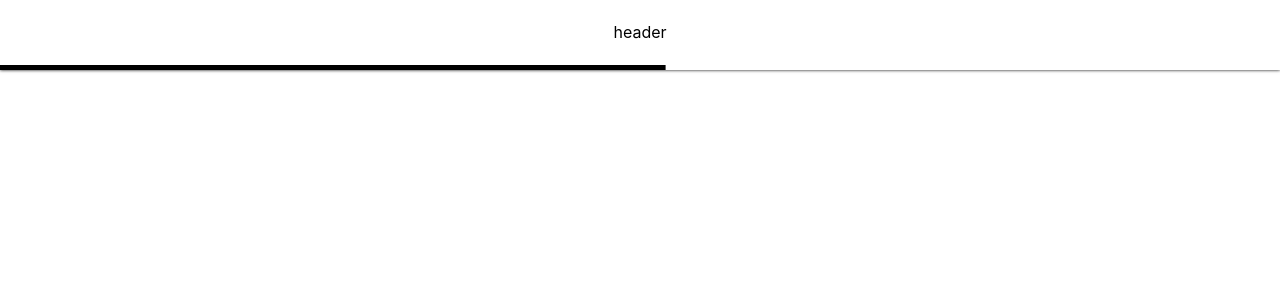
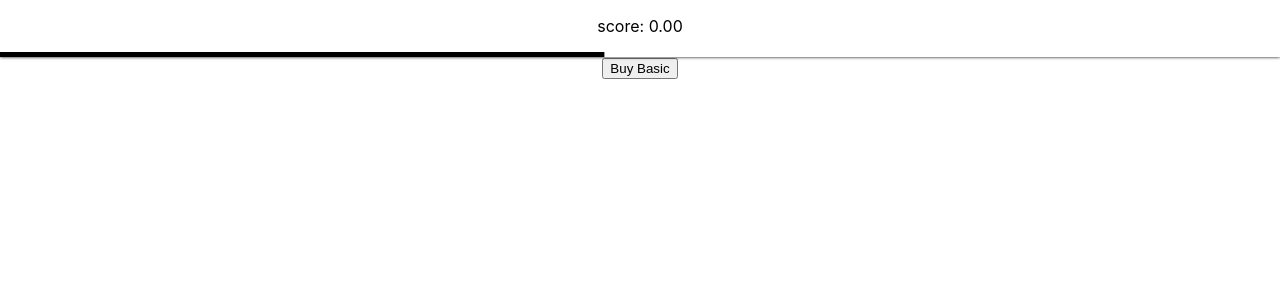
Before and after one commit to bvandeki2/idle-game, a React (Create React App) app: page / in a window 1280 px wide. Shown: the top 300 px of the page. Built offline with nearby package versions, Linux system fonts and the light colour scheme.

Commit message:
basic  purchasing and building structure

```diff
--- a/package.json
+++ b/package.json
@@ -6,10 +6,12 @@
     "@testing-library/jest-dom": "^4.2.4",
     "@testing-library/react": "^9.5.0",
     "@testing-library/user-event": "^7.2.1",
+    "@types/d3-random": "^1.1.2",
     "@types/jest": "^24.9.1",
     "@types/node": "^12.12.62",
     "@types/react": "^16.9.49",
     "@types/react-dom": "^16.9.8",
+    "d3-random": "^2.2.2",
     "react": "^16.13.1",
     "react-dom": "^16.13.1",
     "react-scripts": "3.4.3",
--- a/src/App.tsx
+++ b/src/App.tsx
@@ -1,13 +1,71 @@
-import React from 'react';
+import React, { useCallback, useEffect, useReducer } from 'react';
 import './App.css';
+import BuildingCard from './components/buildings/BuildingCard';
+import BuyButton from './components/BuyButton';
 import StatusHeader from './components/StatusHeader';
+import { Building } from './gamelogic/building';
+import { gameReducer, loadGameState } from './gamelogic/state';
 
 function App() {
-  return (
-    <div className="App">
-      <StatusHeader />
-    </div>
-  );
+    const [gameState, gameDispatch] = useReducer(gameReducer, {
+        resourceState: {
+            score: 0.0,
+        },
+        buildings: [],
+        lastUpdate: null,
+    });
+
+    const msPerTick = 5000;
+
+    // Load game, fast-forwarding to current time
+    useEffect(() => {
+        const loadedState = loadGameState();
+        if (loadedState != null && loadedState.lastUpdate != null) {
+            gameDispatch({ type: 'assign', newState: loadedState });
+
+            const now = new Date().getTime();
+            const delta = now - loadedState.lastUpdate;
+            const updateCount = Math.floor(delta / msPerTick);
+
+            gameDispatch({
+                type: 'fastForwardAndSave',
+                count: updateCount,
+                when: now,
+            });
+        }
+    }, []);
+
+    const tick = useCallback(() => {
+        gameDispatch({
+            type: 'fastForwardAndSave',
+            count: 1,
+            when: new Date().getTime(),
+        });
+    }, [gameDispatch]);
+
+    const buyBasic = useCallback(() => {
+        gameDispatch({
+            type: 'tryPurchaseBuilding',
+            building: {
+                displayName: 'Basic',
+                name: 'basic',
+            },
+        });
+    }, [gameDispatch]);
+
+    return (
+        <div className="App">
+            <StatusHeader
+                onTick={tick}
+                msPerTick={msPerTick}
+                resourceState={gameState.resourceState}
+            />
+            <BuyButton onClick={buyBasic} />
+            {gameState.buildings.map((building: Building, i: number) => (
+                <BuildingCard building={building} key={i} />
+            ))}
+        </div>
+    );
 }
 
 export default App;
--- /dev/null
+++ b/src/components/BuyButton.tsx
@@ -0,0 +1,12 @@
+import React from 'react';
+import './BuyButton.css';
+
+interface Props {
+    onClick: () => any;
+}
+
+function BuyButton(props: Props) {
+    return <input type="button" value="Buy Basic" onClick={props.onClick} />;
+}
+
+export default BuyButton;
--- a/src/components/ProgressBar.css
+++ b/src/components/ProgressBar.css
@@ -18,4 +18,5 @@
     background-color: black;
     height: 0.3rem;
     animation-name: progress;
+    animation-timing-function: cubic-bezier(0.5, 0.25, 0.8, 1);
 }
--- a/src/components/ProgressBar.tsx
+++ b/src/components/ProgressBar.tsx
@@ -1,28 +1,34 @@
-import React, { CSSProperties, useRef } from 'react';
+import React, { CSSProperties, useEffect, useRef } from 'react';
 import './ProgressBar.css';
 
 interface Props {
     duration: number;
+    onTick: () => any;
 }
 
 function ProgressBar(props: Props) {
-    const { duration } = props;
+    const { duration, onTick } = props;
 
     const style: CSSProperties = {
         animationDuration: `${duration}ms`,
-        animationTimingFunction: 'linear',
     };
 
     const fillRef = useRef<HTMLDivElement | null>(null);
 
-    setInterval(() => {
+    useEffect(() => {
+        const interval = setInterval(() => {
             if (fillRef.current) {
                 fillRef.current.classList.remove('Progress-fill');
                 // eslint-disable-next-line @typescript-eslint/no-unused-vars
                 const __forceReflow = fillRef.current.offsetHeight;
                 fillRef.current.classList.add('Progress-fill');
             }
+
+            onTick();
         }, duration);
+
+        return () => clearInterval(interval);
+    });
 
     return (
         <div className="Progress-bar">
--- a/src/components/StatusHeader.css
+++ b/src/components/StatusHeader.css
@@ -1,5 +1,5 @@
 .Status-header {
-    position: fixed;
+    position: sticky;
     box-shadow: 0 0 0.2rem rgba(0, 0, 0, 1);
     width: 100%;
 }
@@ -7,5 +7,4 @@
 .Status-container {
     display: flex;
     flex-flow: column;
-    margin: 0.4rem;
 }
--- a/src/components/StatusHeader.tsx
+++ b/src/components/StatusHeader.tsx
@@ -1,16 +1,31 @@
 import React from 'react';
+import { ResourceState } from '../gamelogic/state';
 import ProgressBar from './ProgressBar';
 import './StatusHeader.css';
 
-function StatusHeader() {
+interface Props {
+    msPerTick: number;
+    resourceState: ResourceState;
+    onTick: () => any;
+}
+
+function StatusHeader(props: Props) {
+    const { msPerTick, onTick, resourceState } = props;
+
     return (
         <header className="Status-header">
             <div className="Status-container">
-                <p>header</p>
+                <p>score: {resourceState.score.toFixed(2)}</p>
             </div>
-            <ProgressBar duration={5000}/>
+            <ProgressBar duration={msPerTick} onTick={onTick} />
         </header>
     );
 }
 
-export default StatusHeader;
+export default React.memo(StatusHeader, (prevProps, nextProps) => {
+    if (prevProps.msPerTick !== nextProps.msPerTick) return false;
+    // if (prevProps.onTick !== nextProps.onTick) return false;
+    if (prevProps.resourceState !== nextProps.resourceState) return false;
+
+    return true;
+});
--- /dev/null
+++ b/src/components/buildings/BuildingCard.tsx
@@ -0,0 +1,17 @@
+import React from 'react';
+import { Building } from '../../gamelogic/building';
+
+interface Props {
+    building: Building;
+}
+
+function BuildingCard(props: Props) {
+    return (
+        <div>
+            <p>Building: {props.building.displayName}</p>
+            <p>raw: {props.building.name}</p>
+        </div>
+    );
+}
+
+export default BuildingCard;
--- /dev/null
+++ b/src/gamelogic/building.ts
@@ -0,0 +1,26 @@
+import { ResourceState } from './state';
+import { randomBinomial } from 'd3-random';
+
+export function asReliability(prob: number): number {
+    return Math.log10(prob) + 10;
+}
+
+export interface Building {
+    displayName: string;
+    name: 'basic';
+}
+
+type ResourceMiddleware = (
+    state: ResourceState,
+    updateCount: number
+) => ResourceState;
+
+export const buildingHandlers: { [name: string]: ResourceMiddleware } = {
+    basic: (state: ResourceState, updateCount: number) => {
+        const add = randomBinomial(updateCount, 1.0)();
+        return {
+            ...state,
+            score: state.score + add,
+        };
+    },
+};
--- /dev/null
+++ b/src/gamelogic/state.ts
@@ -0,0 +1,72 @@
+import { Building, buildingHandlers } from './building';
+
+export interface ResourceState {
+    score: number;
+}
+
+export interface GameState {
+    resourceState: ResourceState;
+    buildings: Building[];
+    lastUpdate: number | null;
+}
+
+export function loadGameState(): GameState | null {
+    const save = localStorage.getItem('saveFile');
+    if (save) return JSON.parse(save) as GameState;
+    return null;
+}
+
+export function saveGameState(state: GameState) {
+    localStorage.setItem('saveFile', JSON.stringify(state));
+}
+
+function computeResourceState(
+    state: GameState,
+    updateCount: number
+): ResourceState {
+    let resourceState = state.resourceState;
+
+    for (const building of state.buildings) {
+        resourceState = buildingHandlers[building.name](
+            resourceState,
+            updateCount
+        );
+    }
+
+    return resourceState;
+}
+
+interface AssignAction {
+    type: 'assign';
+    newState: GameState;
+}
+interface FastForwardAndSaveAction {
+    type: 'fastForwardAndSave';
+    count: number;
+    when: number;
+}
+interface TryPurchaseBuilding {
+    type: 'tryPurchaseBuilding';
+    building: Building;
+}
+type GameAction = AssignAction | FastForwardAndSaveAction | TryPurchaseBuilding;
+export function gameReducer(state: GameState, action: GameAction): GameState {
+    switch (action.type) {
+        case 'assign':
+            return action.newState;
+        case 'fastForwardAndSave':
+            const newResourceState = computeResourceState(state, action.count);
+            const newState = {
+                ...state,
+                resourceState: newResourceState,
+                lastUpdate: action.when,
+            };
+            saveGameState(newState);
+            return newState;
+        case 'tryPurchaseBuilding':
+            return {
+                ...state,
+                buildings: [...state.buildings, action.building],
+            };
+    }
+}
```
Also changed, not shown: src/components/BuyButton.css (added), 1 other file (tests, documents, lock files or other folders). Lines whose indentation alone changed are shown as unchanged.
